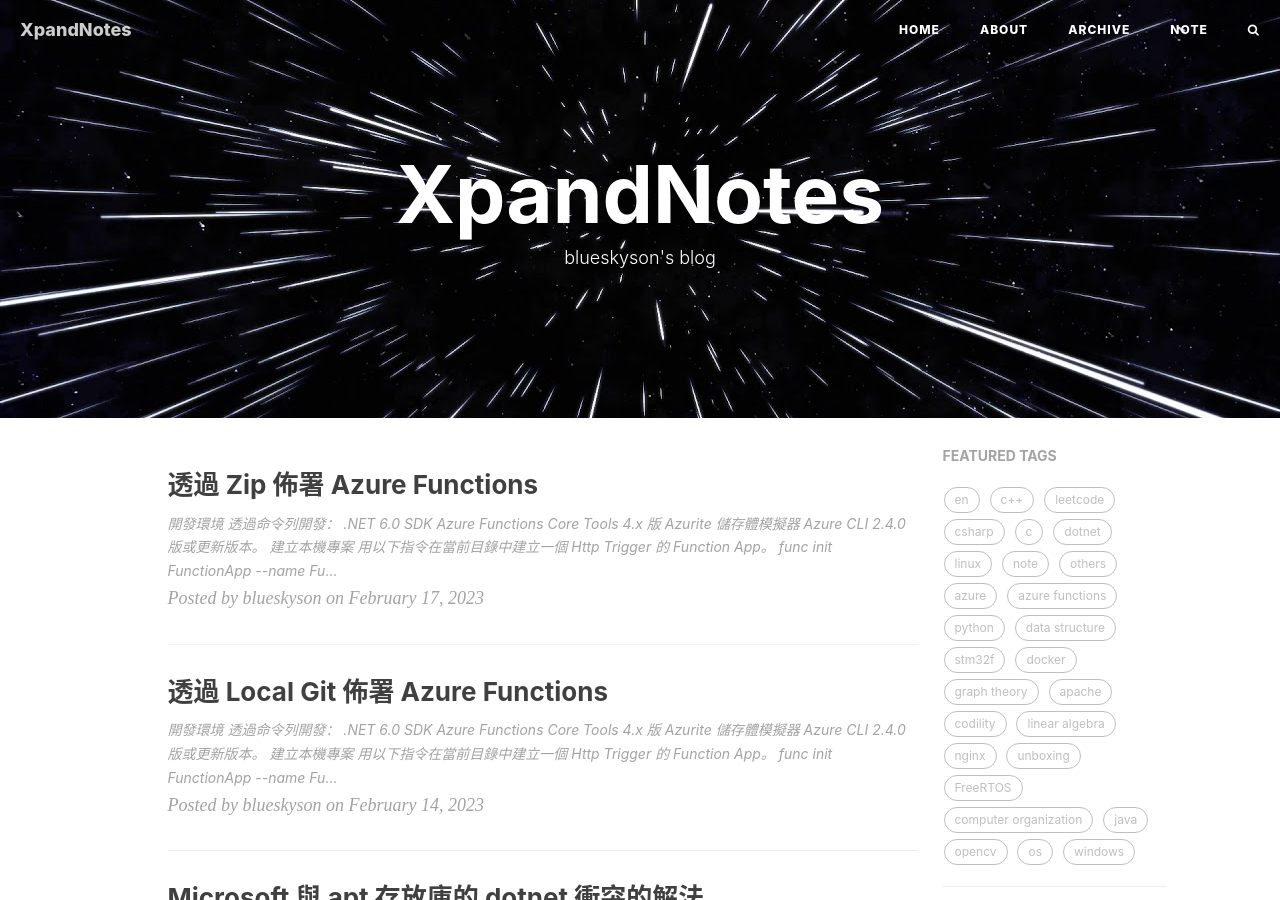
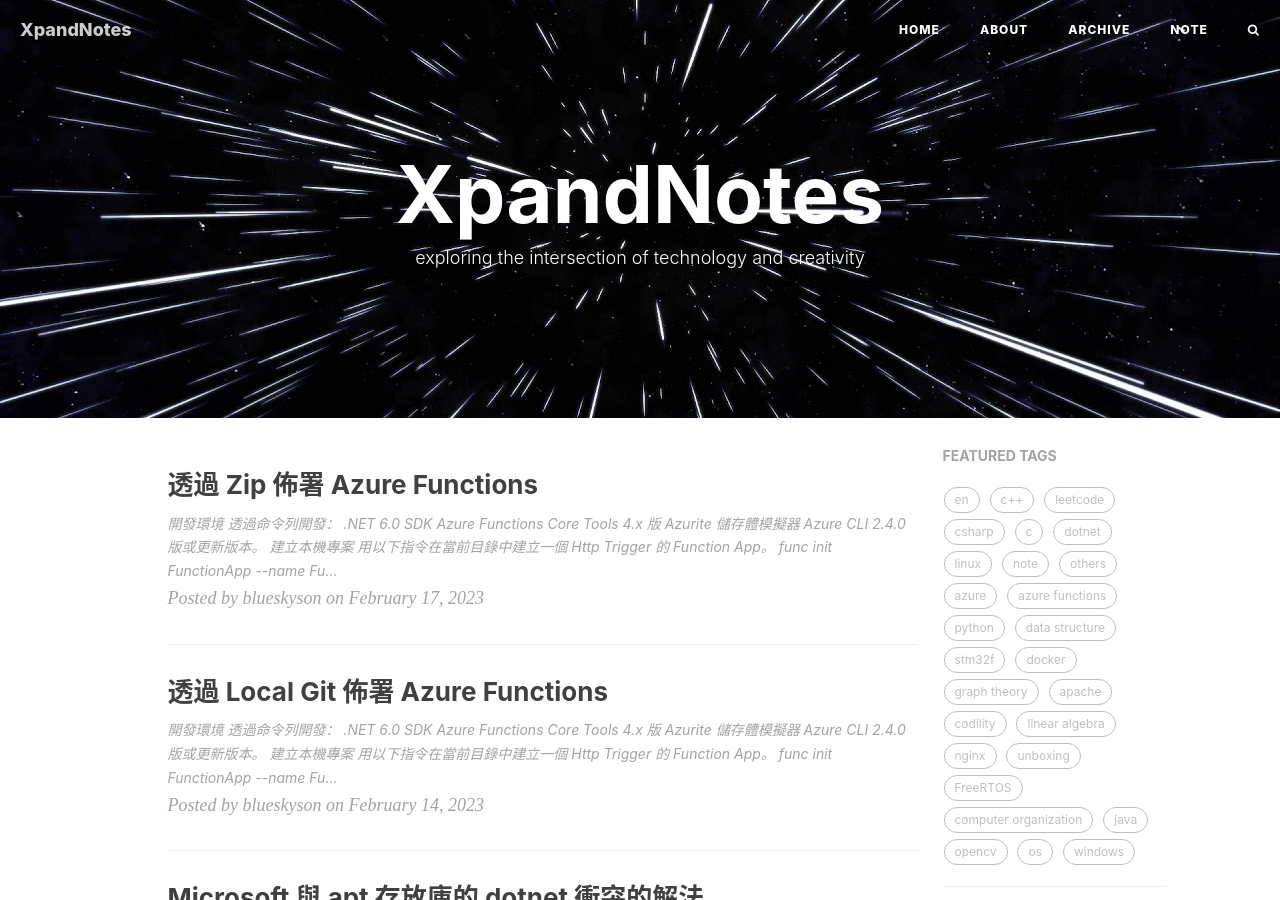
Before and after one commit to blueskyson/blueskyson.github.io, a Jekyll site: the page built from index.html, in a window 1280 px wide and 900 px high. Built offline with Jekyll 4.4.1, drawn with Linux system fonts in a browser that asks for light colours; nearby versions of some CDN libraries; the list of posts is cut into pages by our own code; comment, search, counter and statistics services are not loaded.

Commit message:
Update title, about

```diff
--- a/index.html
+++ b/index.html
@@ -1,6 +1,6 @@
 ---
 layout: page
-description: "blueskyson's blog"
+description: "exploring the intersection of technology and creativity"
 ---
 
 {% for post in paginator.posts %}
```
